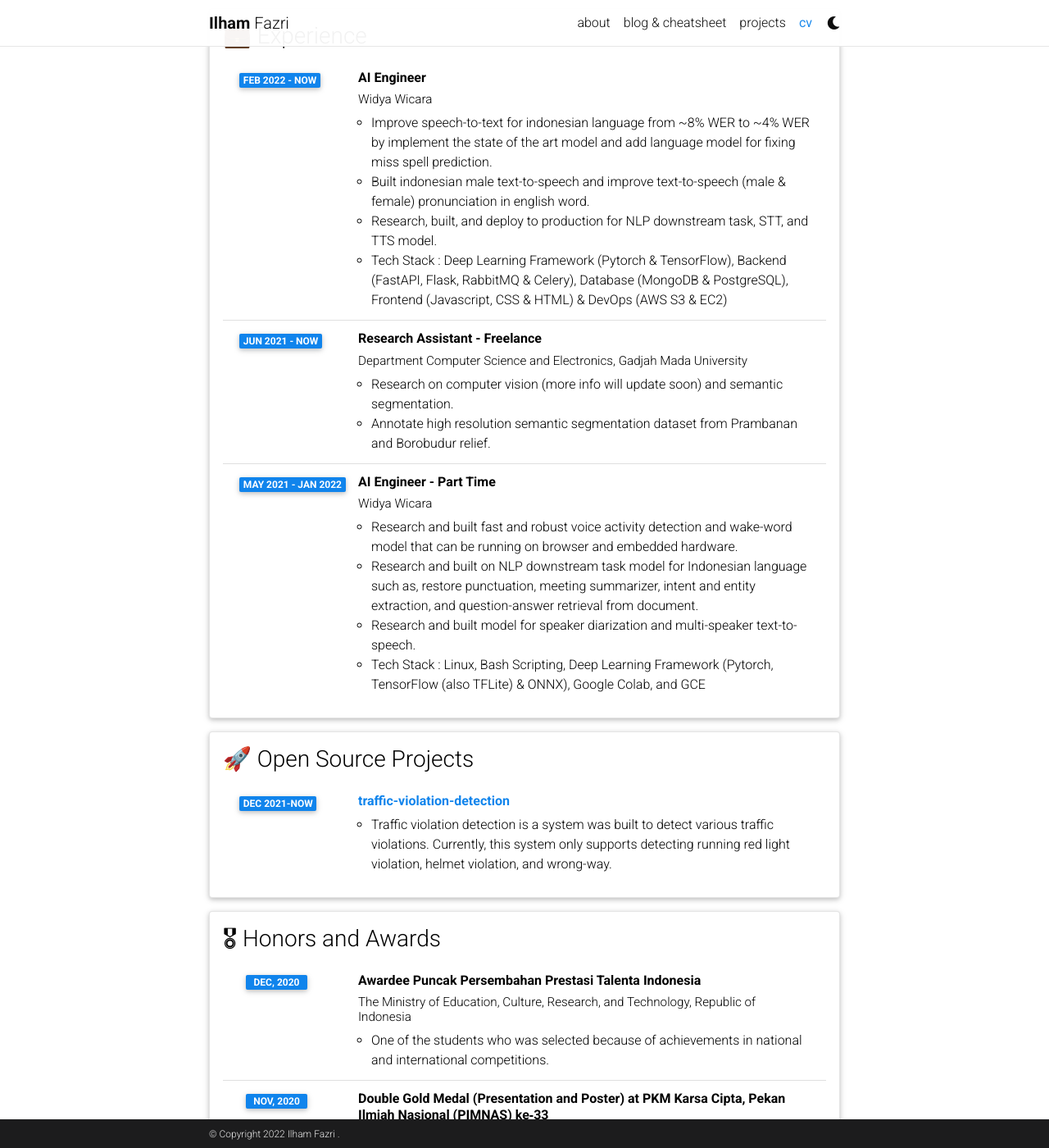
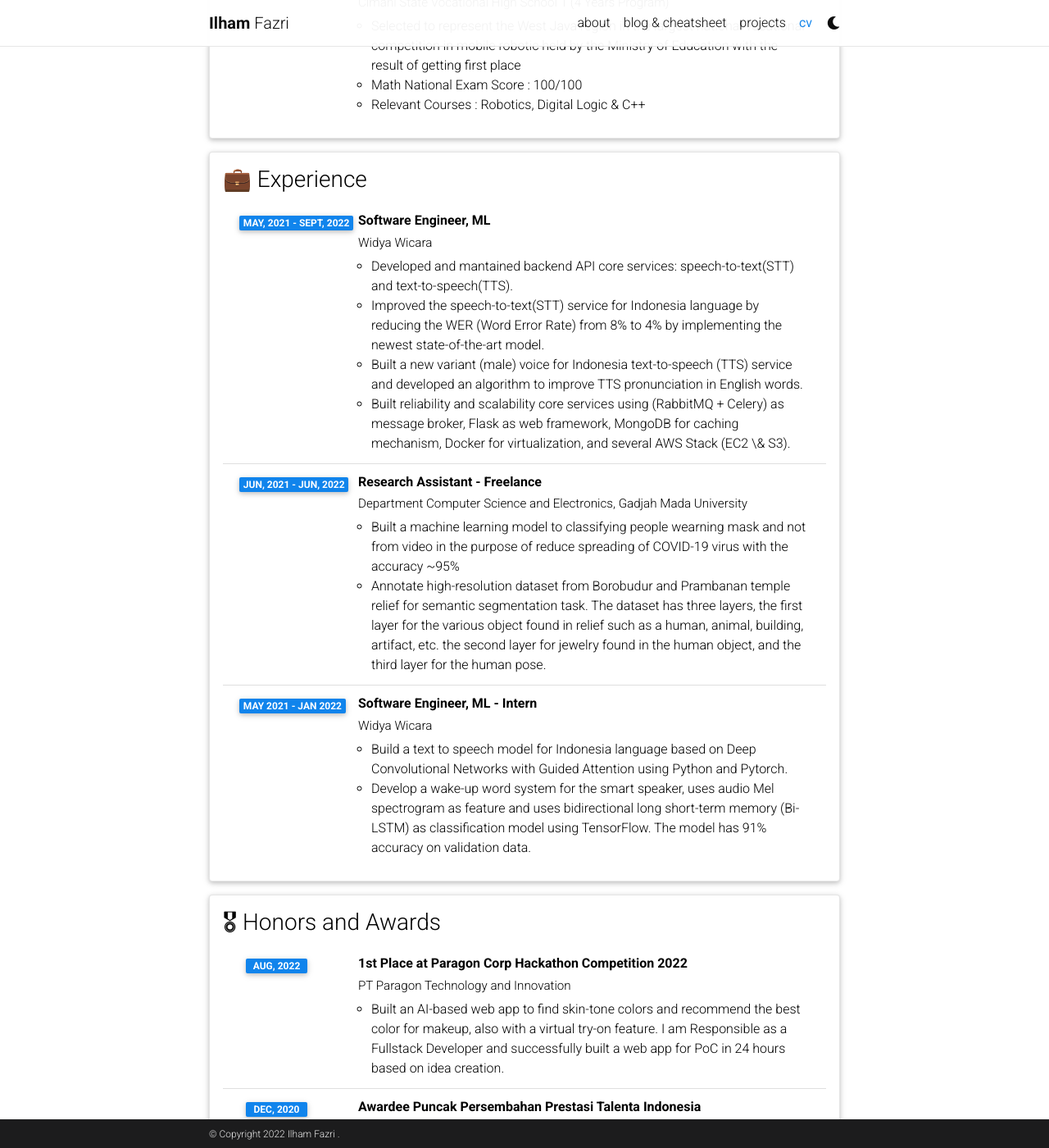
Before and after one commit to ilhamfzri/ilhamfzri.github.io, a Jekyll site: the page built from _pages/cv.md, in a window 1280 px wide and 1400 px high, scrolled down 1167 px. Shown: the whole window at 82% size. Built offline with Jekyll 4.4.1, drawn with Linux system fonts in a browser that asks for light colours; full-size pictures stand in for the smaller copies a plugin makes; comment, search, counter and statistics services are not loaded; a style sheet for code colours, icons or effects is not loaded; some of the changed text lies outside the part shown.

Commit message:
feat: update cv and summary

```diff
--- a/_data/cv.yml
+++ b/_data/cv.yml
@@ -15,9 +15,15 @@
       institution: Gadjah Mada University
       year: Aug, 2018  - Aug, 2022
       description:
-        - Actively participate and got awards from international and national competition
-        - "Thesis : Detection and Recognition Multiple Traffic Violation Type using Video Processing Based On YOLO"
-        - "Relevant Courses : Computer Vision, Principles of Programming, Theory of Computation, & Computer Networks"
+        - Participated in International and National Competitions in the field of electronic and software engineering.
+        - "Thesis: Detection and Recognition Multiple Traffic Violation Type using Video Processing Based On YOLO (Accepted in ICIC Express Lett.)"
+
+    - title: "Backend Curriculum"
+      institution: Tokopedia DevCamp Class of 2022
+      year: Oct, 2022
+      description:
+        - One of 80 participants selected from 4900+ applicants} to get 7-day exclusive boot camp training for future tech leaders who have the desire to create impact through technology.
+        - Learn about clean architecture, database (PostgreSQL), message queue (NSQ), caching (Redis), and monitoring (Grafana & Prometheus) in developing backend service using Golang.
 
     - title: Machine Learning Path
       institution: Bangkit 2021
@@ -35,56 +41,59 @@
         - "Math National Exam Score : 100/100"
         - "Relevant Courses : Robotics, Digital Logic & C++"
 
-
 - title: 💼 Experience
   type: time_table
   contents:
-    - title: AI Engineer
+    - title: Software Engineer, ML
       institution: Widya Wicara
-      year: Feb 2022 - Now
+      year: May, 2021 - Sept, 2022
       description:
-        - Improve speech-to-text for indonesian language from ~8% WER to ~4% WER by implement the state of the art model and add language model for fixing miss spell prediction.
-        - Built indonesian male text-to-speech and improve text-to-speech (male & female) pronunciation in english word.
-        - Research, built, and deploy to production for NLP downstream task, STT, and TTS model.
-        - "Tech Stack : Deep Learning Framework (Pytorch & TensorFlow),  Backend (FastAPI, Flask, RabbitMQ & Celery), Database (MongoDB & PostgreSQL), Frontend (Javascript, CSS & HTML) & DevOps (AWS S3 & EC2)"
+        - "Developed and mantained backend API core services: speech-to-text(STT) and text-to-speech(TTS)."
+        - Improved the speech-to-text(STT) service for Indonesia language by reducing the WER (Word Error Rate) from 8% to 4% by implementing the newest state-of-the-art model.
+        - Built a new variant (male) voice for Indonesia text-to-speech (TTS) service and developed an algorithm to improve TTS pronunciation in English words.
+        - Built reliability and scalability core services using (RabbitMQ + Celery) as message broker, Flask as web framework, MongoDB for caching mechanism, Docker for virtualization, and several AWS Stack (EC2 \& S3).
 
     - title: Research Assistant - Freelance
       institution: Department Computer Science and Electronics, Gadjah Mada University
-      year: Jun 2021 - Now
+      year: Jun, 2021 - Jun, 2022
       description:
-        - Research on computer vision (more info will update soon) and semantic segmentation.
-        - Annotate high resolution semantic segmentation dataset from Prambanan and Borobudur relief.
+        - Built a machine learning model to classifying people wearning mask and not from video in the purpose of reduce spreading of COVID-19 virus with the accuracy ~95%
+        - Annotate high-resolution dataset from Borobudur and Prambanan temple relief for semantic segmentation task. The dataset has three layers, the first layer for the various object found in relief such as a human, animal, building, artifact, etc. the second layer for jewelry found in the human object, and the third layer for the human pose.
 
-    - title: AI Engineer - Part Time
+    - title: Software Engineer, ML - Intern
       institution: Widya Wicara
       year: May 2021 - Jan 2022
       description:
-        - Research and built fast and robust voice activity detection and wake-word model that can be running on browser and embedded hardware.
-        - Research and built on  NLP downstream task model for Indonesian language such as, restore punctuation, meeting summarizer, intent and entity extraction, and question-answer retrieval from document.
-        - Research and built model for speaker diarization and multi-speaker text-to-speech.
-        - "Tech Stack : Linux, Bash Scripting, Deep Learning Framework (Pytorch, TensorFlow (also TFLite) & ONNX), Google Colab, and GCE"
+        - Build a text to speech model for Indonesia language based on Deep Convolutional Networks with Guided Attention using Python and Pytorch.
+        - Develop a wake-up word system for the smart speaker, uses audio Mel spectrogram as feature and uses bidirectional long short-term memory (Bi-LSTM) as classification model using TensorFlow. The model has 91% accuracy on validation data.
 
-- title: 🚀 Open Source Projects
-  type: time_table
-  contents:
-    - title: <a href="https://github.com/ilhamfzri/traffic-violation-detection">traffic-violation-detection</a>
-      year: Dec 2021-now
-      description: Traffic violation detection is a system was built to detect various traffic violations. Currently, this system only supports detecting running red light violation, helmet violation, and wrong-way.
+# - title: 🚀 Open Source Projects
+#   type: time_table
+#   contents:
+#     - title: <a href="https://github.com/ilhamfzri/traffic-violation-detection">traffic-violation-detection</a>
+#       year: Dec 2021-now
+#       description: Traffic violation detection is a system was built to detect various traffic violations. Currently, this system only supports detecting running red light violation, helmet violation, and wrong-way.
 
 - title: 🎖 Honors and Awards
   type: time_table
   contents:
+    - title: 1st Place at Paragon Corp Hackathon Competition 2022
+      institution: PT Paragon Technology and Innovation
+      year: Aug, 2022
+      items:
+        - Built an AI-based web app to find skin-tone colors and recommend the best color for makeup, also with a virtual try-on feature. I am Responsible as a Fullstack Developer and successfully built a web app for PoC in 24 hours based on idea creation.
+
     - title: Awardee Puncak Persembahan Prestasi Talenta Indonesia
       institution: The Ministry of Education, Culture, Research, and Technology, Republic of Indonesia
       year: Dec, 2020
       items:
-        - One of the students who was selected because of achievements in national and international competitions.
+        - One of the students who was selected because of actively participate and got awards in national and international competitions.
 
     - title: Double Gold Medal (Presentation and Poster) at PKM Karsa Cipta, Pekan Ilmiah Nasional (PIMNAS) ke‐33
       institution: The Ministry of Education, Culture, Research, and Technology, Republic of Indonesia
       year: Nov, 2020
       items:
-        - Built an early detection peripheral neuropathy system for diabetes mellitus sufferers using computer vision and integrated with the android application.
+        - Gold medal in presentation and poster in one of the biggest university competitions in Indonesia. We designed and built a device to help medical personnel detect early peripheral neuropathy symptoms to prevent amputation in diabetics. Implemented computer vision and integrated with the android application.
 
     - title: Finalist Smart City Category, Pagelaran Mahasiswa Nasional bidang Teknologi Informasi dan Komunikasi (GemasTIK) 2020
       institution: The Ministry of Research and Technology, Republic of Indonesia
@@ -96,19 +105,19 @@
       institution: International Science Technology and Engineering Competition
       year: Jan, 2020
       items:
-        - Built Spherotec that has functions to anticipate ampuation in people with diabetes mellitus.
+        - Build a tool that can detect peripheral neuropathy early from people that have diabetes. The tool can be connected to an android application to shows data from sensors and also will give recommendations to patients based on the result. For more information, check this  <a href="https://techno.okezone.com/read/2020/01/27/207/2158828/menang-istec-mahasiswa-ugm-temukan-alat-detektor-gangguan-saraf">link</a>
 
     - title: 2nd Place at Vertical Takef-off and Landing Division, Kontes Robot Terbang Indonesia (KRTI) 2019
       institution: The Ministry of Research and Technology, Republic of Indonesia
       year: Oct, 2019
       items:
-        - Built a drone that can droping payloads automatically based on GPS and computer vision
+        - Built and design a drone that has a mission to dropping payloads on specifics locations automatically quickly and accurately. Use python for the main controller (we used Robot Operating System)and use C++ to control the payload mechanism.
 
     - title: 1st Place at Mobile Robotic Category, Lomba Kompetensi Siswa (LKS) Tingkat Nasional 2017
       institution: The Ministry of Education, Culture, Research, and Technology, Republic of Indonesia
       year: May, 2017
       items:
-        - Built a robot that can navigate through a maze automatically to pick up and move the payload according to its place based on payload color.
+        - Represent west java in annually national vocational student competition to design and build a robot that has a mission to avoid obstacles and to moving objects based on colors automatically using various sensors planted on the robot. Mostly, using C++ as the main programming language and implemented some popular algorithms for image processing.
 
 - title: 📜 Certification and Courses
   type: time_table
```
Also changed, not shown: _pages/about.md (+3 -4 lines).
